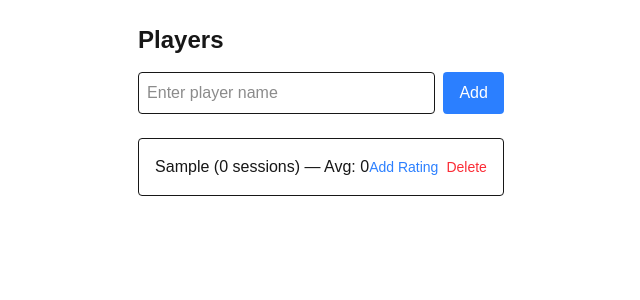
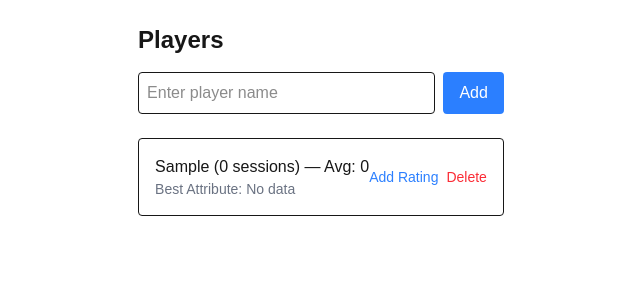
Before and after one commit to dannyh87/can-you-coach-app, a Next.js app: page /players in a window 1280 px wide. Both pictures are taken after typing "Sample" into the empty fields and a click on the button "Add". Shown: the top 300 px of the page, without its empty margins (319-959 px from the left). Built offline with nearby package versions, Linux system fonts and the light colour scheme.

Commit message:
Added player insights and session tables

```diff
--- a/src/components/PlayerCard.tsx
+++ b/src/components/PlayerCard.tsx
@@ -54,6 +54,38 @@ export default function PlayerCard({
     return (total / (player.ratings.length * 5)).toFixed(1)
   }
 
+  const getBestAttribute = () => {
+    if (player.ratings.length === 0) return 'No data'
+
+    const totals = {
+      technical: 0,
+      tactical: 0,
+      physical: 0,
+      mental: 0,
+      coachability: 0,
+    }
+
+    player.ratings.forEach((rating) => {
+      totals.technical += rating.technical
+      totals.tactical += rating.tactical
+      totals.physical += rating.physical
+      totals.mental += rating.mental
+      totals.coachability += rating.coachability
+    })
+
+    let bestKey = 'technical'
+    let bestValue = totals.technical
+
+    Object.entries(totals).forEach(([key, value]) => {
+      if (value > bestValue) {
+        bestKey = key
+        bestValue = value
+      }
+    })
+
+    return bestKey.charAt(0).toUpperCase() + bestKey.slice(1)
+  }
+
   const getChartData = () => {
     return player.ratings.map((rating, index) => {
       const avg =
@@ -75,7 +107,16 @@ export default function PlayerCard({
     <li className="p-4 border rounded">
       <div className="flex items-center justify-between">
       <Link href={`/players/${index}`} className="font-medium hover:underline">
-  {player.name} ({player.ratings.length} sessions) — Avg: {getAverageRating()}
+      <div>
+  <div>
+    {player.name} ({player.ratings.length} sessions) — Avg:{' '}
+    {getAverageRating()}
+  </div>
+
+  <div className="text-sm text-gray-500">
+    Best Attribute: {getBestAttribute()}
+  </div>
+</div>
 </Link>
 
         <div className="flex items-center gap-2">
@@ -96,6 +137,7 @@ export default function PlayerCard({
       </div>
 
       {player.ratings.length > 0 && (
+  <div>
     <div className="mt-4 h-40">
       <ResponsiveContainer width="100%" height="100%">
         <LineChart data={getChartData()}>
@@ -106,6 +148,47 @@ export default function PlayerCard({
         </LineChart>
       </ResponsiveContainer>
     </div>
+
+    <div className="mt-4 overflow-x-auto">
+      <table className="w-full text-sm border-collapse">
+        <thead>
+          <tr className="border-b">
+            <th className="text-left p-2">Session</th>
+            <th className="text-left p-2">Tech</th>
+            <th className="text-left p-2">Tactical</th>
+            <th className="text-left p-2">Physical</th>
+            <th className="text-left p-2">Mental</th>
+            <th className="text-left p-2">Coachability</th>
+          </tr>
+        </thead>
+
+        <tbody>
+          {player.ratings.map((rating, i) => (
+            <tr key={i} className="border-b">
+              <td className="p-2">{i + 1}</td>
+
+              <td
+                className={`p-2 ${
+                  rating.technical >= 7
+                    ? 'text-green-600'
+                    : rating.technical <= 4
+                    ? 'text-red-600'
+                    : ''
+                }`}
+              >
+                {rating.technical}
+              </td>
+
+              <td className="p-2">{rating.tactical}</td>
+              <td className="p-2">{rating.physical}</td>
+              <td className="p-2">{rating.mental}</td>
+              <td className="p-2">{rating.coachability}</td>
+            </tr>
+          ))}
+        </tbody>
+      </table>
+    </div>
+  </div>
 )}
     </li>
   )
```
Lines whose indentation alone changed are shown as unchanged.
